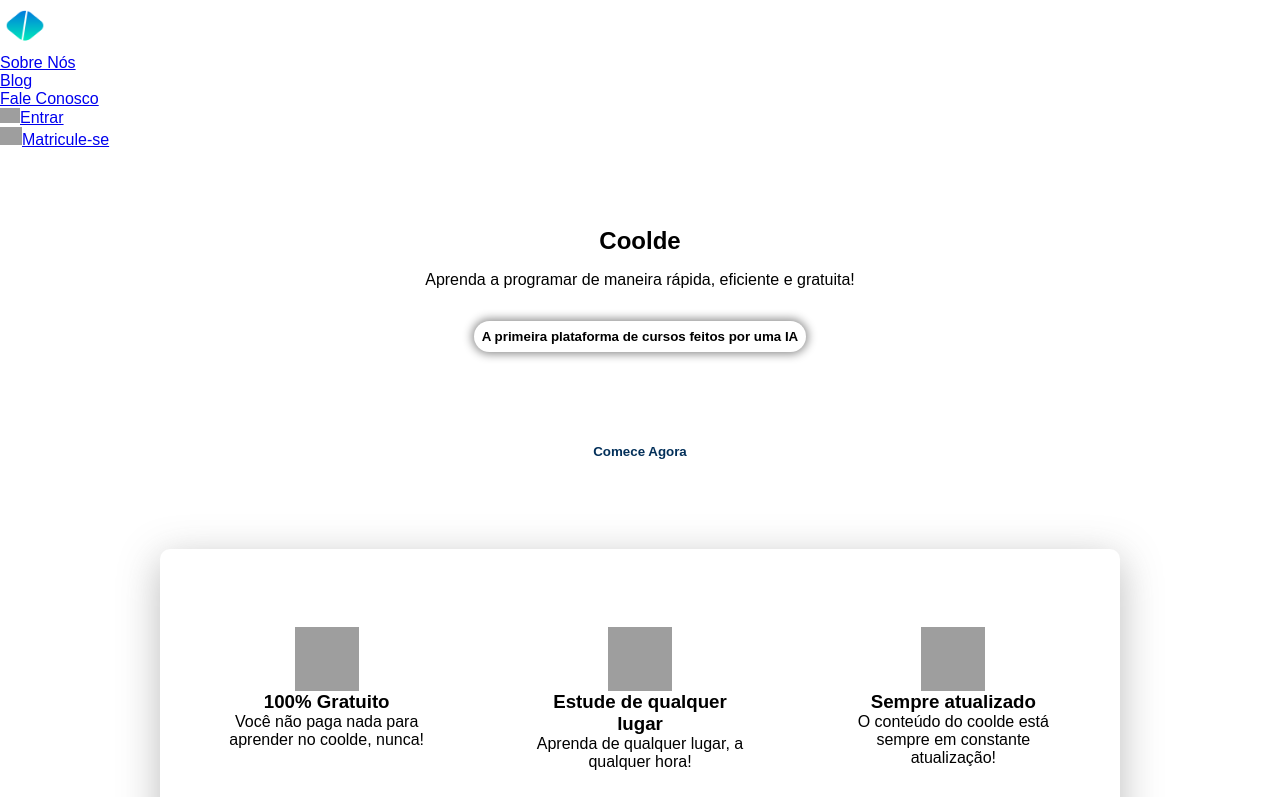
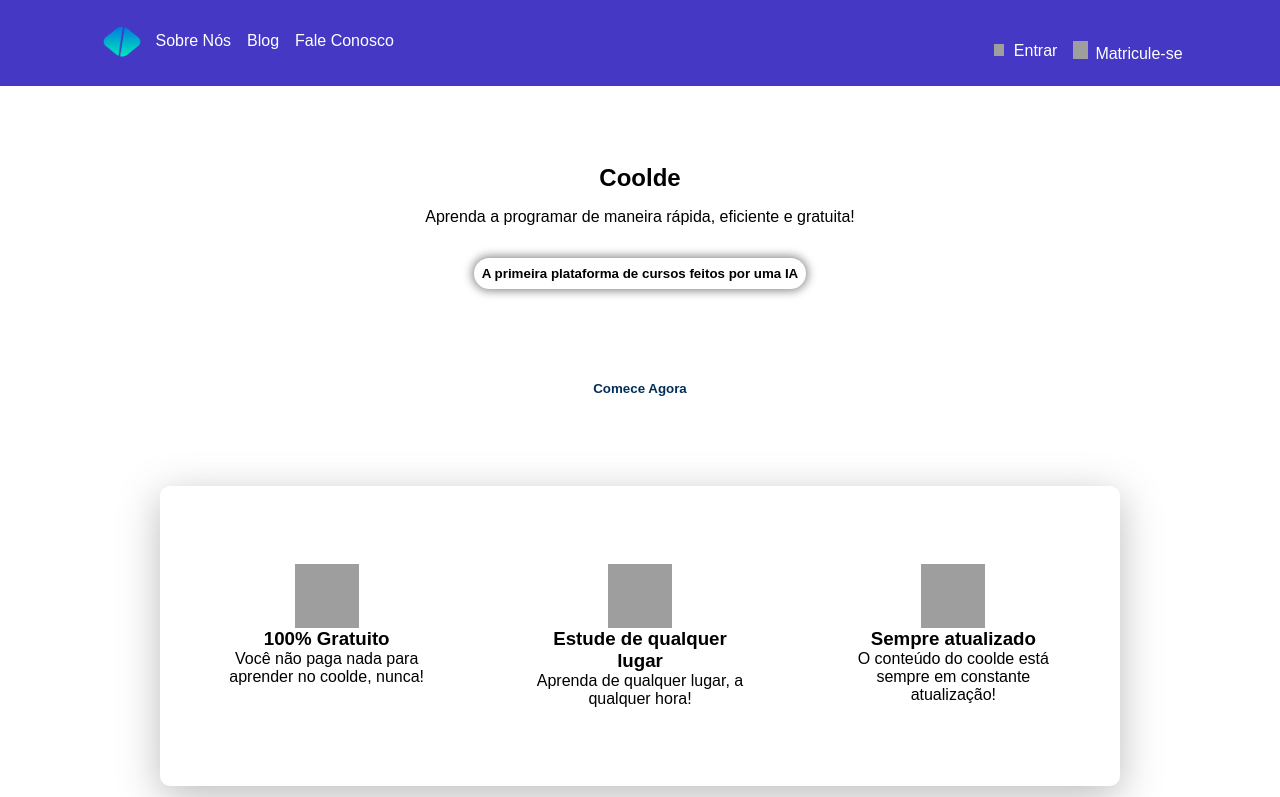
Before and after one commit to LorhanSouza/coolde-br, a plain HTML site: page index.html in a window 1280 px wide. Shown: the top 797 px of the page. Drawn offline with Linux system fonts and the light colour scheme; grey boxes are pictures that could not be loaded.

Commit message:
Mudança elementos no arquivo corpo para cabeçalho

```diff
--- a/estilos/cabecalho.css
+++ b/estilos/cabecalho.css
@@ -1,11 +1,56 @@
 @charset "UTF-8";
 
-.barra_topo{
-    background-color: black;
-    display: ;
+/* Região da barra de navegação */
+.barra-topo {
+    display: flex;
+    justify-content: center;
+    gap: 75vh; /* Espaço entre o lado direitor e esquerdo da barra de navegação */
+    align-items: center;
+    background-color: #4438c5;
+    padding-bottom: 2vh;
+    position: sticky;
 }
 
 #logo{
     height: 50px;
     width: 50px;
+    margin-right: 1vh;
 }
+
+ul{
+    list-style-type: none;
+}
+
+#link-nav-topo{
+    text-decoration: none;
+    color: white;
+    display: block;
+}
+
+#link-nav-topo:hover{
+    color: gray;
+}
+
+.nav-esquerda{
+    display: flex;
+    padding-top: 2vh; /* Ajuste para centralizar horizontalmente os links da barra de navegação esquerda*/
+}
+
+.nav-direita{
+    display: flex;
+}
+
+.nav-lista{
+    display: flex;
+    gap: 2vh;
+    padding-top: 2vh;
+}
+
+#imagem-nav1{
+    padding-right: 10px;
+    padding-top: 3px;
+}
+
+#imagem-nav2{
+    padding-right: 7px;
+}
```
